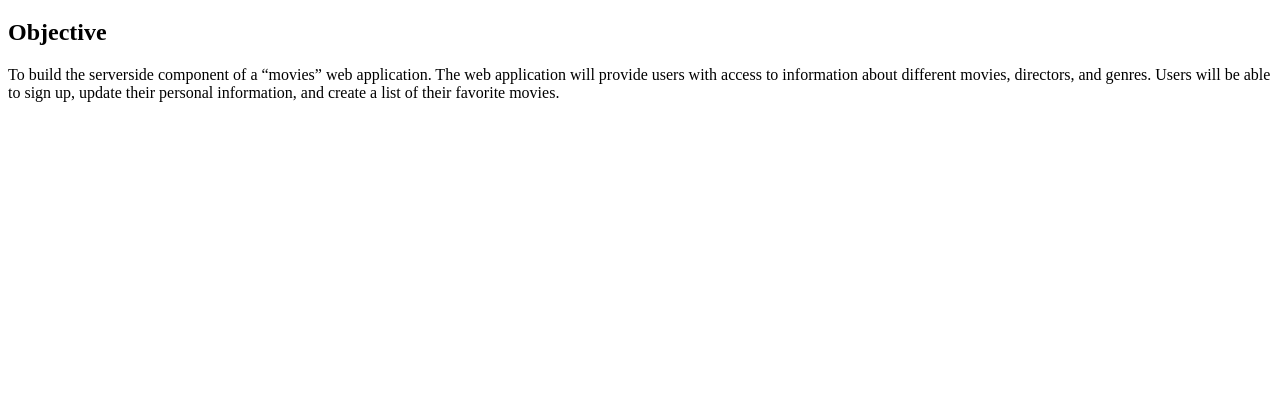
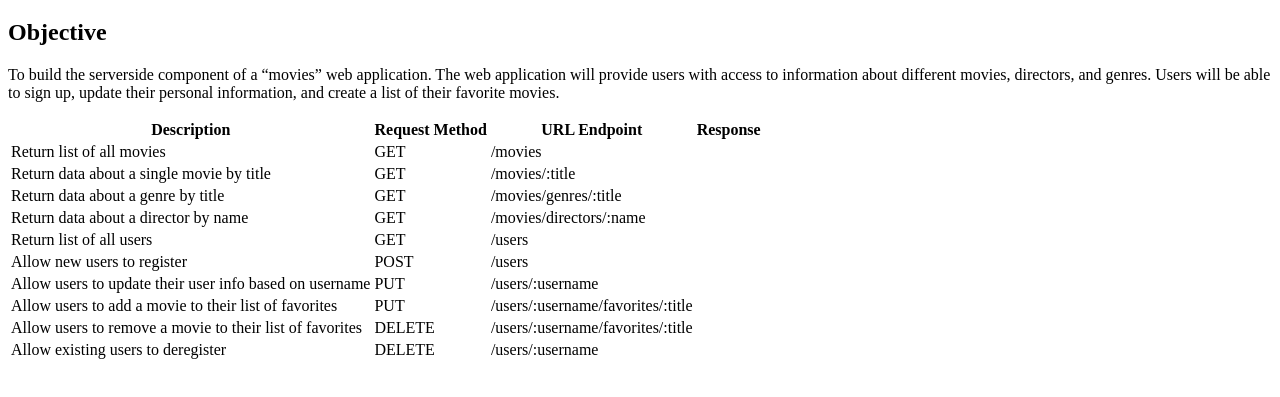
Before and after one commit to mthomp35/movie_api, a website: page public/documentation.html in a window 1280 px wide. Shown: the part 61-458 px from the top of the page. Drawn offline with Linux system fonts and the light colour scheme.

Commit message:
Create table with Request, URL, and Response

```diff
--- a/public/documentation.html
+++ b/public/documentation.html
@@ -13,6 +13,76 @@
     <h1>About the Movie API</h1>
     <h2>Objective</h2>
         <p>To build the server­side component of a “movies” web application. The web application will provide users with access to information about different movies, directors, and genres. Users will be able to sign up, update their personal information, and create a list of their favorite movies. </p>
+    <table>
+        <tr>
+            <th>Description</th>
+            <th>Request Method</th>
+            <th>URL Endpoint</th>
+            <th>Response</th>
+        </tr>
+        <tr>
+            <td>Return list of all movies</td>
+            <td>GET</td>
+            <td>/movies</td>
+            <td></td>
+        </tr>
+        <tr>
+            <td>Return data about a single movie by title</td>
+            <td>GET</td>
+            <td>/movies/:title</td>
+            <td></td>
+        </tr>
+        <tr>
+            <td>Return data about a genre by title</td>
+            <td>GET</td>
+            <td>/movies/genres/:title</td>
+            <td></td>
+        </tr>
+        <tr>
+            <td>Return data about a director by name</td>
+            <td>GET</td>
+            <td>/movies/directors/:name</td>
+            <td></td>
+        </tr>
+        <tr>
+            <td>Return list of all users</td>
+            <td>GET</td>
+            <td>/users</td>
+            <td></td>
+        </tr>
+        <tr>
+            <td>Allow new users to register</td>
+            <td>POST</td>
+            <td>/users</td>
+            <td></td>
+        </tr>
+        <tr>
+            <td>Allow users to update their user info based on username</td>
+            <td>PUT</td>
+            <td>/users/:username</td>
+            <td></td>
+        </tr>
+        <tr>
+            <td>Allow users to add a movie to their list of favorites</td>
+            <td>PUT</td>
+            <td>/users/:username/favorites/:title</td>
+            <td></td>
+        </tr>
+        <tr>
+            <td>Allow users to remove a movie to their list of favorites</td>
+            <td>DELETE</td>
+            <td>/users/:username/favorites/:title</td>
+            <td></td>
+        </tr>
+        <tr>
+            <td>Allow existing users to deregister</td>
+            <td>DELETE</td>
+            <td>/users/:username</td>
+            <td></td>
+        </tr>
+    </table>
+
+
 </body>
 
 </html>
```
